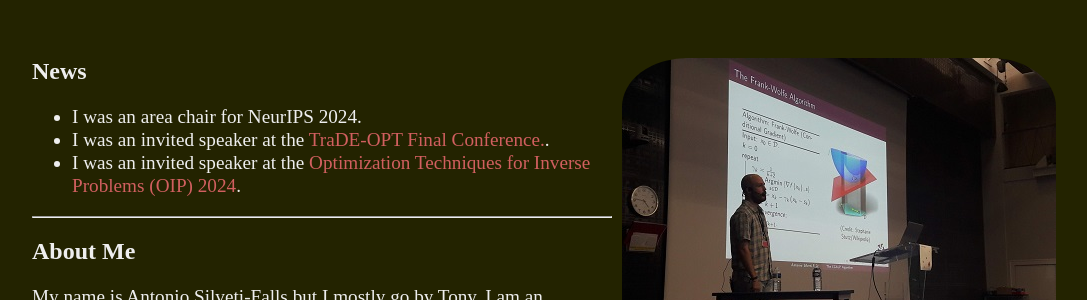
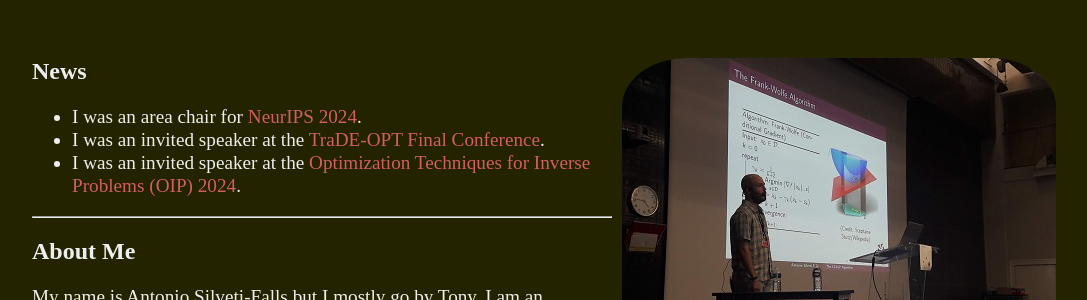
Before and after one commit to tonysf/tonysf.github.io, a Jekyll site: the page built from index.html, in a window 1280 px wide. Shown: the part 223-523 px from the top of the page, without its empty margins (96-1183 px from the left). Built offline with Jekyll 4.4.1, drawn with Linux system fonts in a browser that asks for light colours; part of the change alters nothing that is shown.

```diff
--- a/index.html
+++ b/index.html
@@ -9,10 +9,10 @@ title: Homepage of Antonio (Tony) SILVETI-FALLS
 <p>
 <ul class="news">
 	<li>
-		I was an area chair for NeurIPS 2024.
+		I was an area chair for <a href="https://neurips.cc/">NeurIPS 2024</a>.
 	</li>
 	<li>
-		I was an invited speaker at the <a href="https://malga.unige.it/education/workshops/trade-opt/">TraDE-OPT Final Conference.</a>.
+		I was an invited speaker at the <a href="https://malga.unige.it/education/workshops/trade-opt/">TraDE-OPT Final Conference</a>.
 	</li>
 	<li>
 		I was an invited speaker at  the <a href="https://sites.google.com/view/oip2024/home">Optimization Techniques for Inverse Problems (OIP) 2024</a>.
```
